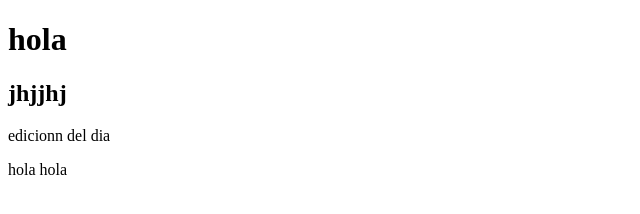
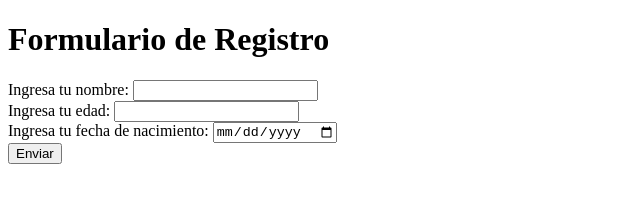
Before and after one commit to ConstantinoAntonio/practica16may, a plain HTML site: page index.html in a window 1280 px wide. Shown: the whole page, without its empty margins (0-640 px from the left). Drawn offline with Linux system fonts and the light colour scheme.

Commit message:
Nuevas modificaciones
Agregacion, eliminacion y modificacion

```diff
--- a/index.html
+++ b/index.html
@@ -7,9 +7,13 @@
     <title>Document</title>
 </head>
 <body>
-    <h1>hola</h1>
-    <h2>jhjjhj</h2>
-    <p>edicionn del dia</p>
-    <span>hola hola</span>
+    <h1>Formulario de Registro</h1>
+    <label>Ingresa tu nombre:</label>
+    <input type="text" name="" id=""></input><br>
+    <label>Ingresa tu edad:</label>
+    <input type="number" name="" id=""></input><br>
+    <label>Ingresa tu fecha de nacimiento:</label>
+    <input type="date" name="" id=""></input><br>
+    <button>Enviar</button>
 </body>
 </html>
```
Also changed, not shown: hola2.html (deleted, +0 -14 lines), secrets.txt (added).
